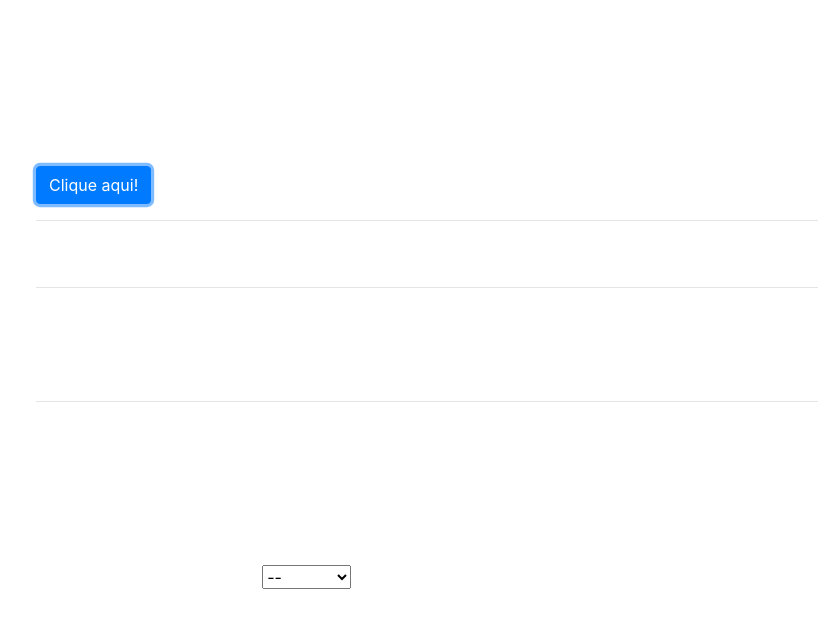
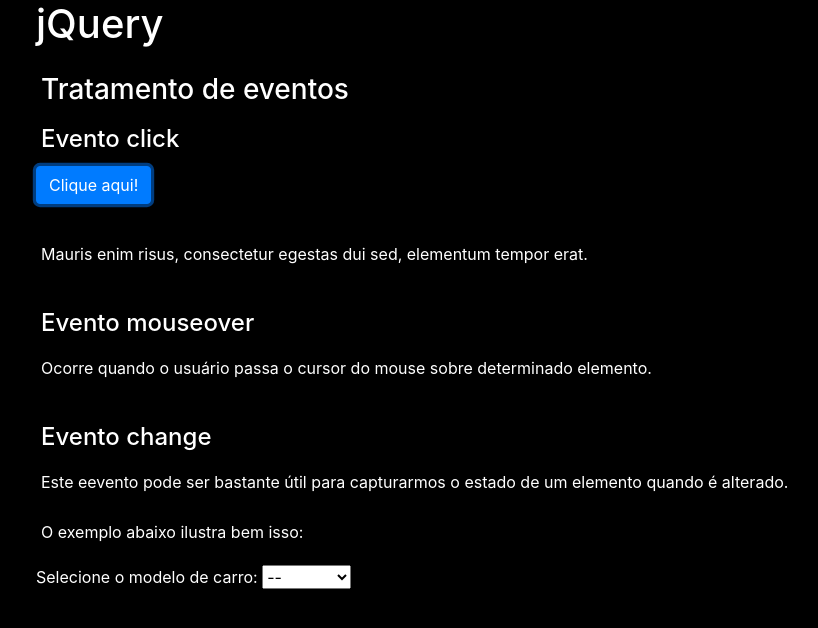
Before and after one commit to kleitonalbuquerque/livro-jquery-amazon, a plain HTML site: page eventos.html in a window 1280 px wide. Both pictures are taken after a click on the button "Clique aqui!". Shown: the whole page, without its empty margins (49-867 px from the left). Drawn offline with nearby package versions, Linux system fonts and the light colour scheme.

Commit message:
Funções evento click e mouseover

```diff
--- a/eventos.html
+++ b/eventos.html
@@ -15,9 +15,9 @@
       padding: 5px;
     }
 
-    .black {
-      background-color: #0000;
-      color: #FFF;
+    .dark {
+      background-color: #000 !important;
+      color: #FFF !important;
     }
 
     .paragrafo:hover {
@@ -29,7 +29,7 @@
   <script>
     $(document).ready(function () {
       $('#botao').click(function () {
-        $('body').toggleClass('black');
+        $('body').toggleClass('dark');
         // alert('O botão foi clicado.');
       });
 
```
Also changed, not shown: funcoes.html (+0 -3 lines).
